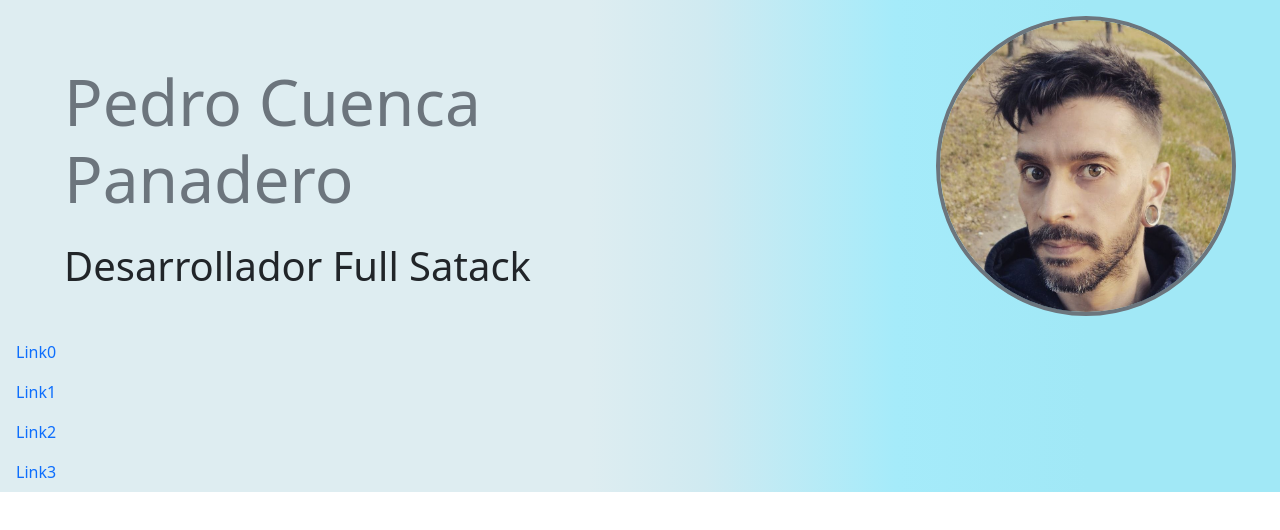
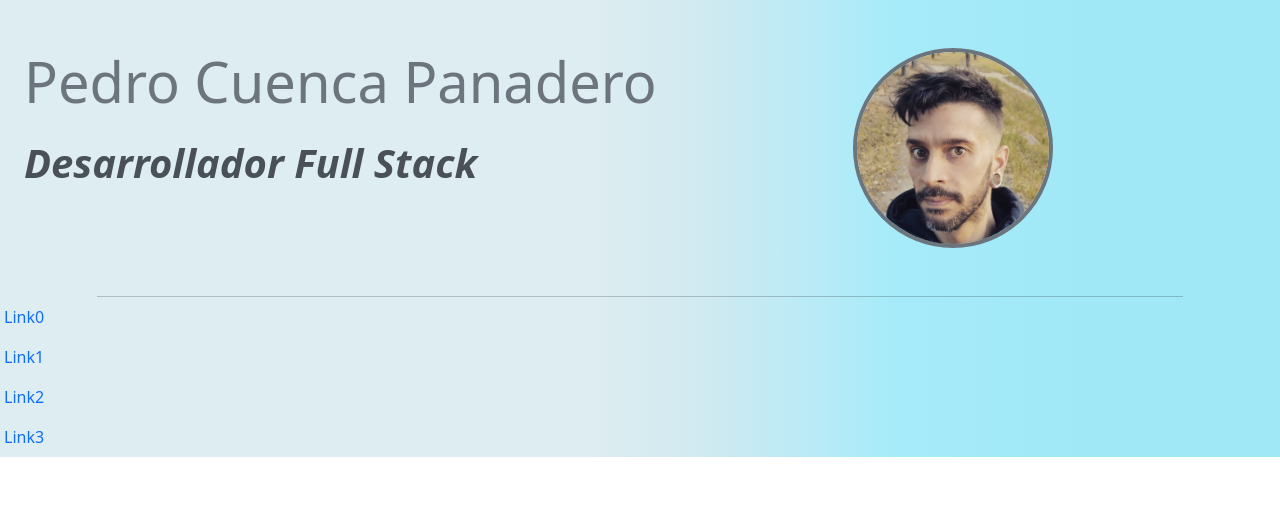
Before and after one commit to MarAlmagro/PortFolio, a React (Create React App) app: page / in a window 1280 px wide. Shown: the top 530 px of the page. Built offline with nearby package versions, Linux system fonts and the light colour scheme.

Commit message:
uso de containers, row y column  para colocar cabecera

```diff
--- a/src/componentes/Cabecera.tsx
+++ b/src/componentes/Cabecera.tsx
@@ -6,44 +6,27 @@ import '../../node_modules/bootstrap/dist/js/bootstrap';
 
 
 
-class Cabecera extends React.Component{
+class Cabecera extends React.Component {
 
 
 
 
   render(): React.ReactNode {
     return (
-    <div className="bg-gradient">
-      <div className="nombreFoto  d-inline-flex justify-content-between p-3  ">
-        <div className="nombreCargo me-5">
-        <h1 className="text-secondary display-3 text-left pt-5 pe-1 pb-3 ps-5 me-5">Pedro Cuenca Panadero </h1>
-        <h2 className="text-dark font-italic display-6 text-left ps-5">Desarrollador Full Satack</h2>
+      <div className="bg-gradient row container-xxl-1">
+
+        <div className="row">
+          <div className="col-8" >
+              <h1 className="text-secondary  display-4 text-left pt-5 pb-3 ps-4">Pedro Cuenca Panadero </h1>
+              <h2 className="fst-italic fw-bold display-6 text-left ps-4">Desarrollador Full Stack</h2>
           </div>
-        <div className="ms-5 me-5">
-          <div>
-        <img src={fotoPedro} className="miFoto rounded-circle border border-4 border-secondary  img-fluid ms-5" alt="foto cara Pedro Cuenca Panadero"
-         width={300} height={300}  />
+          <div className="col-4">
+              <img src={fotoPedro} className="rounded-circle border border-4 border-secondary img-fluid float-center mt-5 me-3"
+                 alt="foto cara Pedro Cuenca Panadero" width={200} height={200} />
+          </div>
         </div>
 
-         <div className="modal" >
-  <div className="modal-dialog">
-    <div className="modal-content">
-      <div className="modal-header">
-        <h5 className="modal-title">Modal title</h5>
-        <button type="button" className="btn-close" data-bs-dismiss="modal" aria-label="Close"></button>
-      </div>
-      <div className="modal-body">
-        <p>Modal body text goes here.</p>
-      </div>
-      <div className="modal-footer">
-        <button type="button" className="btn btn-secondary" data-bs-dismiss="modal">Close</button>
-        <button type="button" className="btn btn-primary">Save changes</button>
-      </div>
-    </div>
-  </div>
-</div>
-        </div>
-        </div>
+        <hr className="row col-10 mt-5 m-auto placeholder-glow"/>
 
 
         <ul className="nav flex-column">
@@ -60,11 +43,11 @@ class Cabecera extends React.Component{
             <a className="nav-link" href="#">Link3</a>
           </li>
         </ul>
+      </div>
 
 
 
 
-    </div>
     );
   }
 }
--- a/src/css/styles.scss
+++ b/src/css/styles.scss
@@ -1,7 +1,7 @@
-
+$gradient:linear-gradient(90deg, rgb(222, 237, 241) 46%, rgb(208, 234, 241) 55%,  rgb(165, 235, 250) 70%, rgb(161, 232, 246) 85%);
 
 @import "../../node_modules/bootstrap/scss/bootstrap.scss";
-@import "../../node_modules/bootstrap/scss/functions";
+/*@import "../../node_modules/bootstrap/scss/functions";
 @import "../../node_modules/bootstrap/scss/variables";
 
 @import "../../node_modules/bootstrap/scss/mixins";
@@ -10,4 +10,9 @@
 
 .bg-gradient {
   --bs-gradient:linear-gradient(90deg, rgb(222, 237, 241) 46%, rgb(208, 234, 241) 55%,  rgb(165, 235, 250) 70%, rgb(161, 232, 246) 85%);
+}*/
+
+
+h2 {
+  color: var(--bs-gray-700);
 }
```
Also changed, not shown: src/css/styles.css, 1 other file (tests, documents, lock files or other folders). Lines whose indentation alone changed are shown as unchanged.
